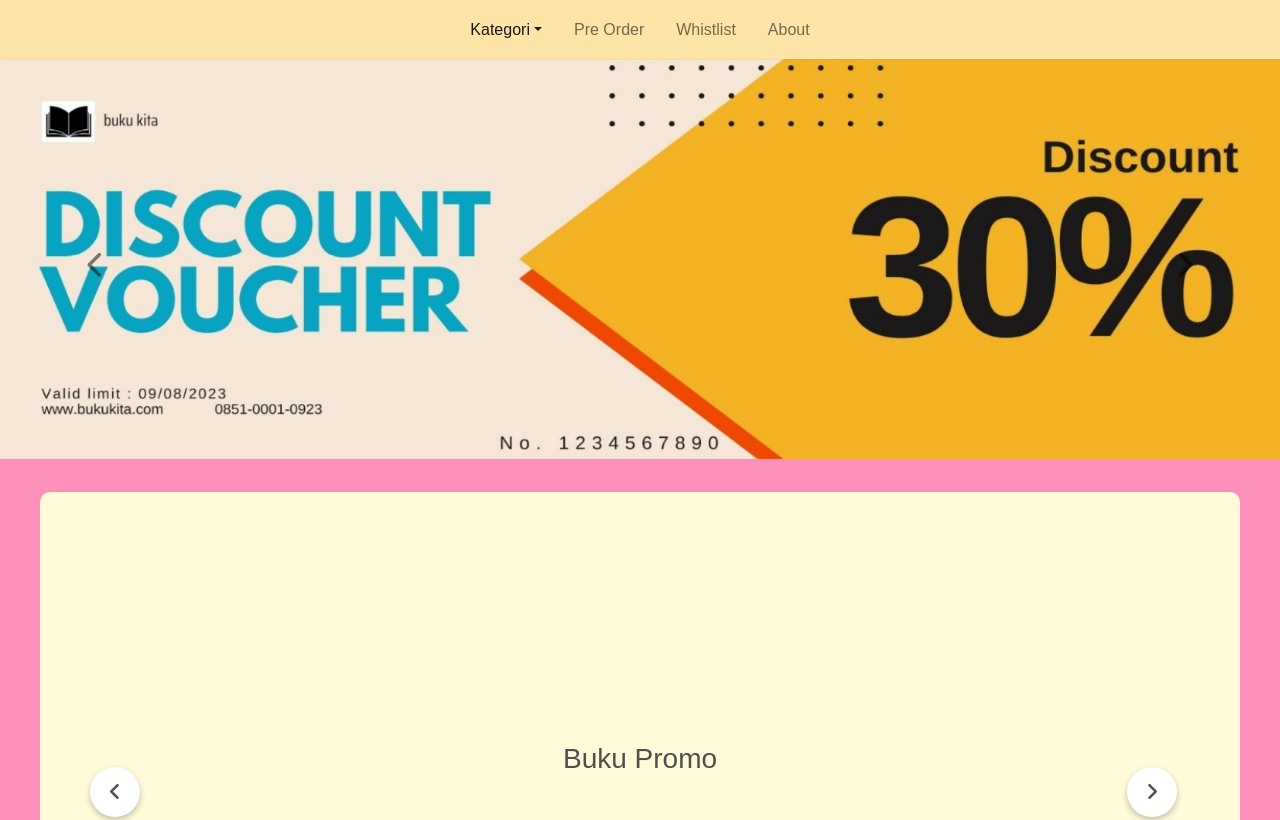
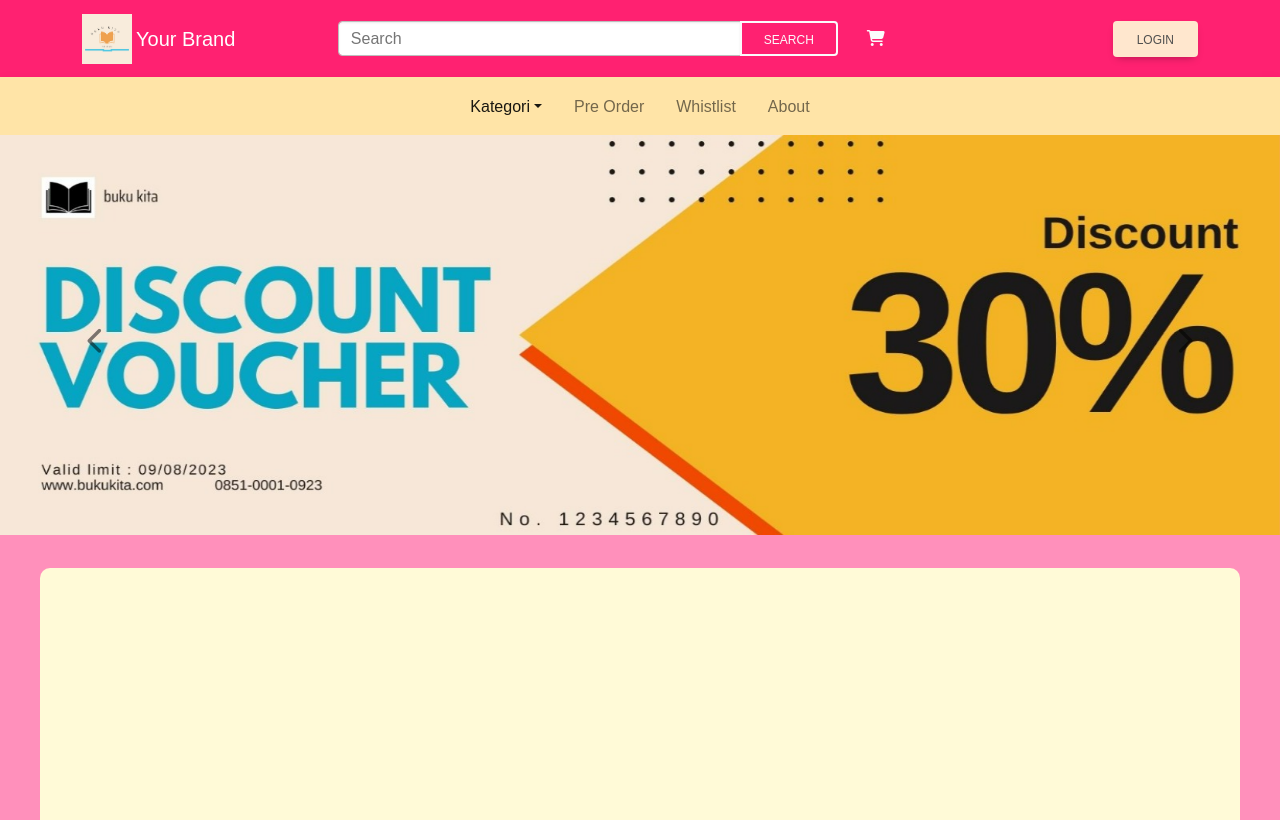
Before and after one commit to RanggaEsha/nusantara-team, a PHP site: page / in a window 1280 px wide. Shown: the top 820 px of the page. Run offline with PHP 8.4, Linux system fonts and the light colour scheme; data that the repository does not hold is empty; some libraries are stand-ins or nearby versions.

Commit message:
Update index.php

```diff
--- a/index.php
+++ b/index.php
@@ -46,7 +46,67 @@
   <body>
 
  <!-- Navbar Atas -->
+ <nav class="navbar navbar-expand-lg navbar-dark nv-atas-color">
+  <div class="container">
+    <a class="navbar-brand" href="#">
+      <img src="promo\WhatsApp Image 2023-06-27 at 19.25.39.jpg" alt="Logo" width="50" height="50" class="d-inline-block align-text-top">
+      Your Brand
+    </a>
+    <button class="navbar-toggler" type="button" data-bs-toggle="collapse" data-bs-target="#navbarNav" aria-controls="navbarNav" aria-expanded="false" aria-label="Toggle navigation">
+      <span class="navbar-toggler-icon"></span>
+    </button>
+    <div class="collapse navbar-collapse" id="navbarNav">
+      <ul class="navbar-nav mx-auto">
+        <!-- Hapus menu Home, About, dan Services -->
+      </ul>
+      <form class="d-flex navbar-form" action="./php/search.php" method="POST">
+        <div class="input-group">
+          <input class="form-control form-control-lg" type="search" name="search_query" placeholder="Search" aria-label="Search">
+          <button class="btn btn-outline-light" type="submit" name="search_submit">Search</button>
+        </div>
+      </form>
+      <div class="d-flex align-items-center">
+        <a href="keranjang.php" class="text-decoration-none text-light">
+          <i class="fas fa-shopping-cart me-2"></i>
+        </a>
+        <button type="button" class="btn btn-login-color" data-bs-toggle="modal" data-bs-target="#exampleModal">
+          Login
+        </button>
+      </div>
+    </div>
+  </div>
+</nav>
 
+<!-- Modal -->
+<div class="modal fade" id="exampleModal" tabindex="-1" aria-labelledby="exampleModalLabel" aria-hidden="true">
+  <div class="modal-dialog modal-dialog-centered">
+    <div class="modal-content">
+      <div class="modal-header">
+        <h1 class="modal-title fs-5 text-center mx-auto p-2 fs-2" style="width: 800px;" id="exampleModalLabel">Login</h1>
+        <button type="button" class="btn-close" data-bs-dismiss="modal" aria-label="Close"></button>
+      </div>
+      <div class="modal-body">
+        <form action="./php/fiturlogin.php" method="POST">
+          <div class="mb-3">
+            <label for="exampleInputEmail1" class="form-label">Email address</label>
+            <input type="email" name="email" class="form-control" id="exampleInputEmail1" aria-describedby="emailHelp">
+          </div>
+          <div class="mb-3">
+            <label for="exampleInputPassword1" class="form-label">Password</label>
+            <input type="password" name="password" class="form-control" id="exampleInputPassword1">
+          </div>
+          <div class="text-center">
+            <a>Belum punya akun? </a><a href="../php/daftar.php" class="text-primary fs-8">Daftar</a>
+          </div>
+        </div>
+        <div class="modal-footer text-center mx-auto">
+          <button type="submit" class="btn btn-primary">Login</button>
+        </div>
+        </form>
+      </div>
+    </div>
+  </div>
+</div>
 
 
 <!---------------- AKHIR NAVBAR ATAS ------------------>
```
